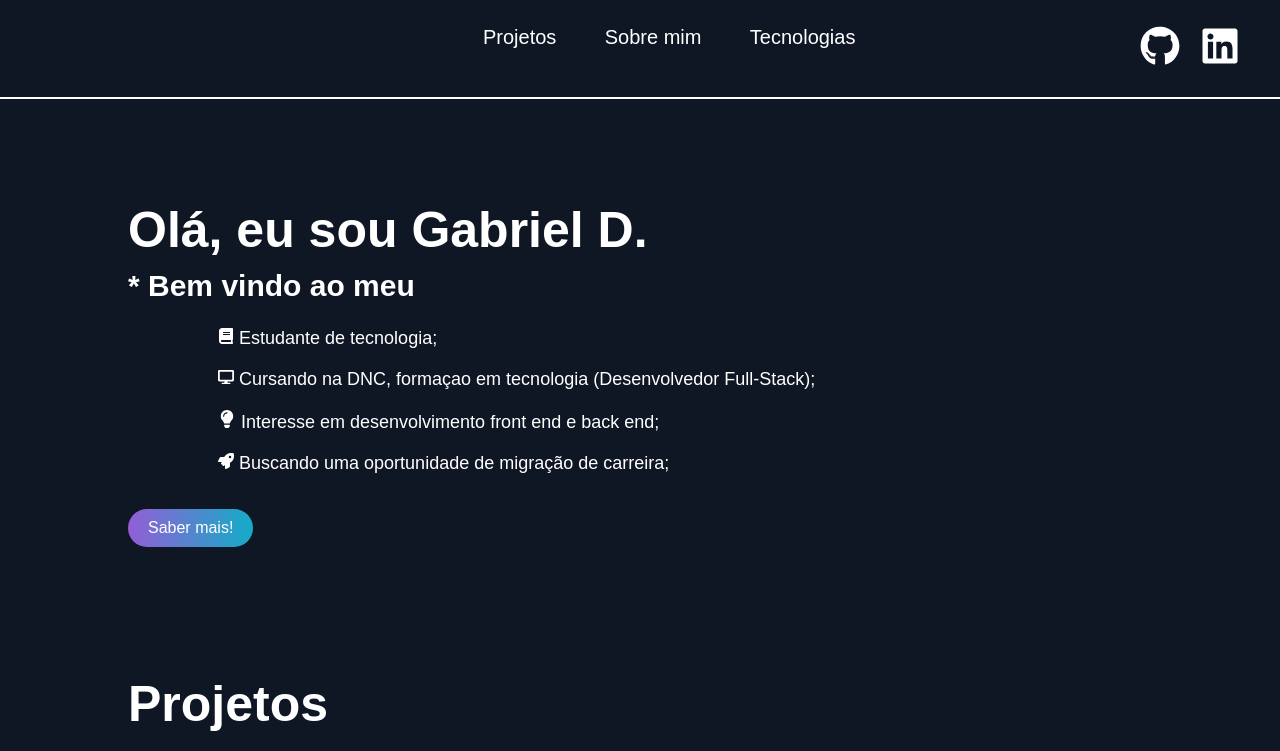
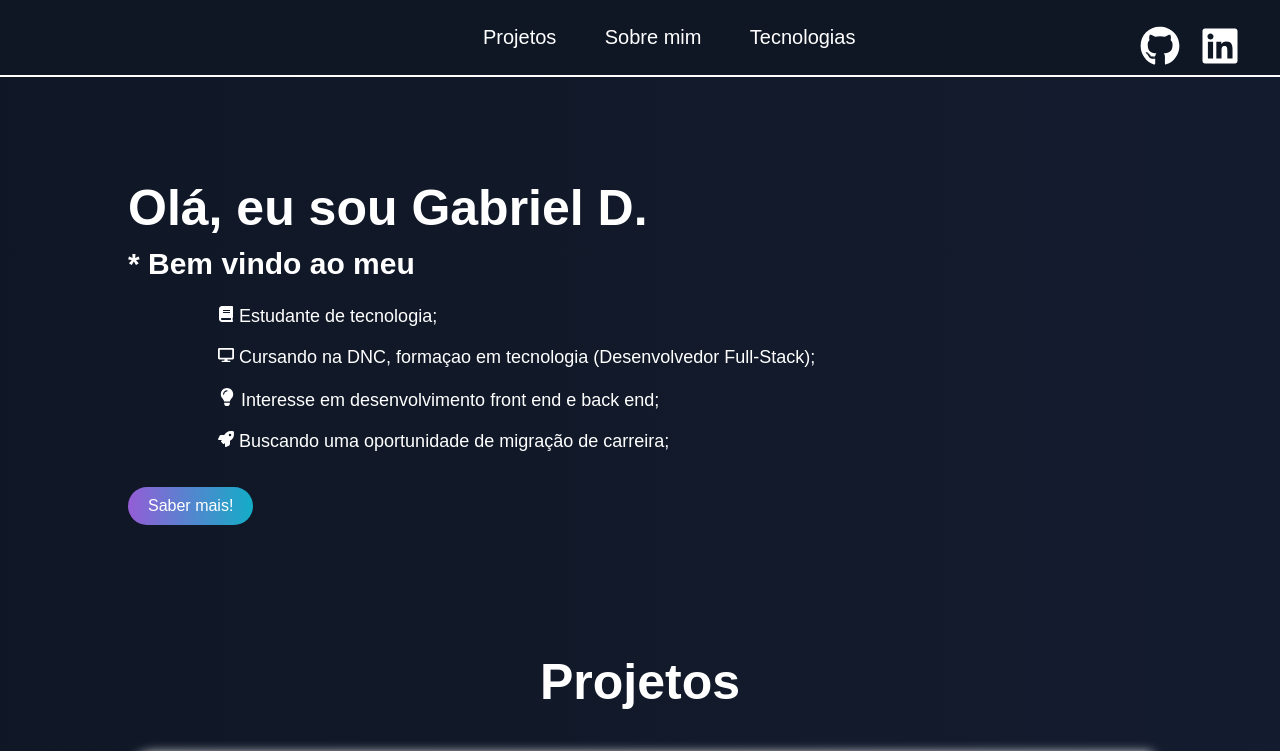
Before and after one commit to GabrielD1996/Desafio-3-Dnc, a React (Vite) app: page / in a window 1280 px wide. Shown: the top 751 px of the page. Built offline with nearby package versions, Linux system fonts and the light colour scheme.

Commit message:
Adicionando animação ao backgrand, feitos ajustes nos componentes para se adequarem ao novo background

```diff
--- a/src/App.jsx
+++ b/src/App.jsx
@@ -13,11 +13,16 @@ function App() {
 
   return (
     <>
+       <div className="App">
+      <div className="animated-background"></div>
+      <div className="content">
       <Navbar />
       <Presentation />
       <Projects />
       <Timeline />
       <Footer />
+      </div>
+    </div>
     </>
   )
 }
--- a/src/components/elements/Cards.module.css
+++ b/src/components/elements/Cards.module.css
@@ -1,5 +1,6 @@
 
 .card {
+    background-color: #0F1624 ;
     display: flex;
     width: 100%;
     margin-bottom: 20px;
--- a/src/components/elements/Tech.module.css
+++ b/src/components/elements/Tech.module.css
@@ -1,20 +1,21 @@
-
-
-.tech{
+.tech {
+  background-color: #0F1624;
   display: flex;
   justify-content: center;
   box-shadow: 0px 0px 12px 0px #FFF;
   height: 10vw;
   align-items: center;
-    margin:25px 15vw 0 15vw;
-    border-radius:0 2vw;
+  margin: 25px 15vw 0 15vw;
+  border-radius: 0 2vw;
 }
-.logo{
+
+.logo {
   width: 4vw;
   padding: 1.5em;
   background-color: transparent !important;
 }
-.tech a{
+
+.tech a {
   background-color: transparent !important;
 }
 
@@ -27,15 +28,17 @@
 }
 
 @media (max-width: 768px) {
-    .tech{
+  .tech {
     height: 50px;
     width: 275px;
-      margin:10px auto;
+    margin: 10px auto;
   }
-    .logo{
+
+  .logo {
     width: 25px;
   }
-    .react{
+
+  .react {
     width: 25px;
   }
 }
@@ -44,6 +47,7 @@
   from {
     transform: rotate(0deg);
   }
+
   to {
     transform: rotate(360deg);
   }
--- a/src/components/section/Navbar.module.css
+++ b/src/components/section/Navbar.module.css
@@ -2,12 +2,14 @@
 
 .navbar {
     display: grid;
+    background-color: #0F1624 ;
     grid-auto-flow: column;
     position: sticky;
     top: 0;
     width: 100%;
     z-index: 1000;
     border-bottom: 2px solid #fff;
+    height: 75px ;
 }
 
 .navbar ul {
@@ -43,6 +45,9 @@
 
 
 @media (max-width: 768px) {
+    .navbar{
+        height: 100%;
+    }
     .navbar ul {
         margin-left: 0;
         display: grid;
--- a/src/components/section/Timeline.module.css
+++ b/src/components/section/Timeline.module.css
@@ -1,5 +1,4 @@
 .title {
-    margin-left: 16vw;
     margin-bottom: 4vw;
 }
 
--- a/src/index.css
+++ b/src/index.css
@@ -1,8 +1,46 @@
-*{
-  background-color: #0F1624 ;
+* {
   font-family: "Poppins", sans-serif;
   color: #fff;
 }
-body{
+
+body,
+html,
+#root,
+.App {
   margin: 0 auto;
+  padding: 0;
+  width: 100%;
+  height: 100%;
 }
+
+.animated-background {
+  position: fixed;
+  top: 0;
+  left: 0;
+  width: 100%;
+  height: 100%;
+  background: linear-gradient(90deg, #0F1624, #141d30, #1d2b46, #0F1624);
+  background-size: 400% 400%;
+  animation: gradientAnimation 7s ease infinite;
+  z-index: -1;/
+}
+
+@keyframes gradientAnimation {
+  0% {
+    background-position: 0% 50%;
+  }
+
+  50% {
+    background-position: 100% 50%;
+  }
+
+  100% {
+    background-position: 0% 50%;
+  }
+}
+
+.content {
+  position: relative;
+  z-index: 1;
+  text-align: center;
+}
```
Lines whose indentation alone changed are shown as unchanged.
